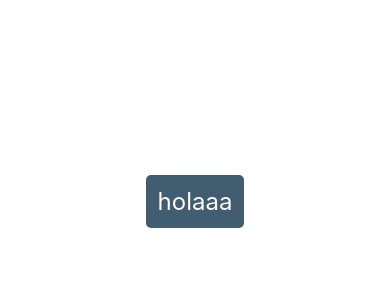
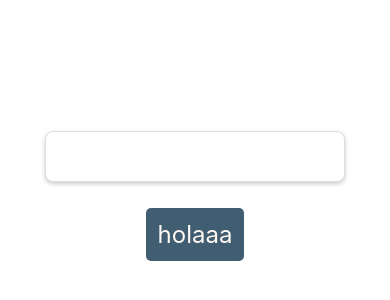
Before and after one commit to CristalHinostroza/prueba-react, a React Native app: screen / in a window 390 px wide. Shown: the part 226-526 px from the top of the page. Built offline with nearby package versions, Linux system fonts and the light colour scheme.

Commit message:
creacion de componente input

```diff
--- a/App.tsx
+++ b/App.tsx
@@ -1,7 +1,7 @@
-import { StatusBar } from 'expo-status-bar'
+/* import { StatusBar } from 'expo-status-bar' */
 import * as SplashScreen from 'expo-splash-screen'
 import { StyleSheet, View } from 'react-native'
-import { Button } from '@core'
+import { Button, Input } from '@core'
 import { useFonts } from 'expo-font'
 import { useEffect } from 'react'
 
@@ -23,24 +23,9 @@ export default function App() {
   }
   return (
     <View style={styles.container}>
-      {/*  <Text style={{ fontFamily: 'PlaypenSans-Bold', fontSize: 24 }}>
-        Hola world!
-      </Text>
-      <Text style={{ fontFamily: 'PlaypenSans-Light', fontSize: 24 }}>
-        Hola world!
-      </Text>
-      <Text style={{ fontFamily: 'PlaypenSans-Regular', fontSize: 24 }}>
-        Hola world!
-      </Text> */}
-      {/* <ActivityIndicator size='large' color='blue'></ActivityIndicator>
-      <TextInput
-        style={{
-          backgroundColor: 'grey',
-          width: 300,
-          padding: 16,
-        }}></TextInput> */}
+      <Input value='' onChange={console.log}></Input>
       <Button title='holaaa' onPress={() => console.log('hello')}></Button>
-      <StatusBar style='auto' />
+      {/*  <StatusBar style='auto' /> */}
       {/* <Spinner /> */}
     </View>
   )
--- /dev/null
+++ b/src/core/components/Input.tsx
@@ -0,0 +1,33 @@
+/* eslint-disable prettier/prettier */
+import { StyleSheet, TextInput } from 'react-native'
+import React from 'react'
+
+interface InputProps {
+    value: string
+    onChange: (text:string)=> void
+}
+export const Input = ({value, onChange }: InputProps) => {
+  return (
+    <TextInput
+        value={value}
+        onChangeText={text => onChange(text)}
+        style={styles.input}>
+        </TextInput>
+  )
+}
+
+const styles = StyleSheet.create({
+  input: {
+    backgroundColor: '#fff',
+    width: 300,
+    padding: 16,
+    borderRadius: 8,
+    borderWidth:1,
+    borderColor: '#ddd',
+    shadowColor:'#000',
+    shadowOffset: {width:0, height:2},
+    shadowOpacity: 0.2,
+    shadowRadius: 4,
+    elevation:3,
+  },
+})
--- a/src/core/components/index.ts
+++ b/src/core/components/index.ts
@@ -1,3 +1,4 @@
 /* eslint-disable prettier/prettier */
 export * from './Spinner'
 export * from './Button'
+export * from './Input'
```
